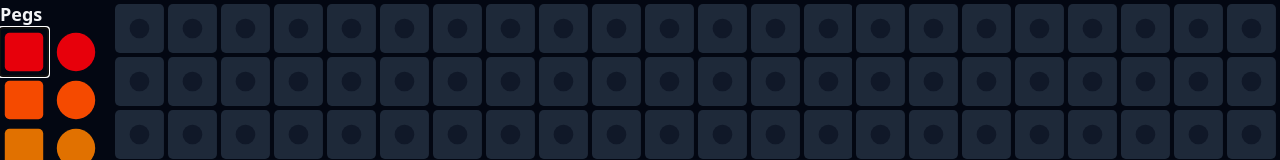
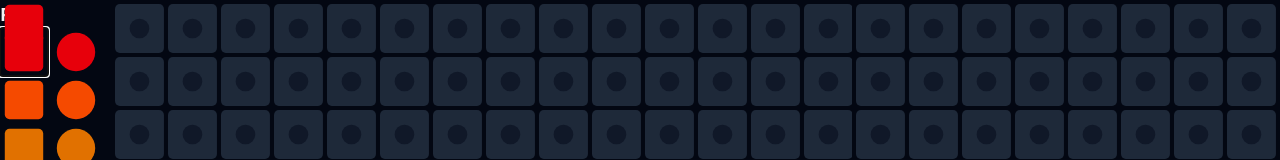
Before and after one commit to UCYT5040/peg-art, a SvelteKit app: page / in a window 1280 px wide. Both pictures are taken after a click on the button 24 px from the left and 52 px from the top of the page. Shown: the top 160 px of the page. Built offline with nearby package versions, Linux system fonts and the light colour scheme.

Commit message:
Add floating peg while dragging pegs

```diff
--- a/src/routes/+page.svelte
+++ b/src/routes/+page.svelte
@@ -43,11 +43,11 @@
 	let action: null | 'copy' | 'move' = $state(null);
 	let origin: null | number = $state(null); // -1 for library
 	let librarySelection: null | PegConfig = $state(null);
-
-	$inspect(librarySelection);
+	let selection: null | number = $state(null); // Represents the peghole under the mouse
+	let mousePosition: [number, number] = $state([0, 0]); // Actual mouse coordinates
 
 	function mouseDown(position: number, e: UIEvent) {
-		console.log('Mouse down')
+		console.log('Mouse down');
 		e = e as MouseEvent; // Probably a better way to do this (should be handled in PegHole???)
 		e.preventDefault();
 		origin = position;
@@ -63,7 +63,7 @@
 	}
 
 	function mouseUp(position: number, e: UIEvent) {
-		console.log('Mouse up')
+		console.log('Mouse up');
 		if (origin === null) return;
 		let source: PegConfig;
 		if (origin === -1) {
@@ -77,19 +77,35 @@
 		if (action == 'move') {
 			pegHoles[position] = source;
 			pegHoles[origin] = null;
+			pegHoles = pegHoles;
 		} else if (action == 'copy') {
-			pegHoles[position] = { ...source } as PegConfig;
+			pegHoles[position] = source;
+			pegHoles = pegHoles;
 		}
+		action = null;
+	}
 
+	function mouseoverFocus(position: number, e: UIEvent) {
+		selection = position;
+	}
+
+	function mouseoutBlur(position: number, e: UIEvent) {
+		selection = null;
 	}
 
 	function setLibrarySelection(selection: PegConfig) {
-		console.log('Set lib select')
 		librarySelection = selection;
 		action = 'copy';
 		origin = -1;
 	}
+
+	function mousemove(e: MouseEvent) {
+		mousePosition[0] = e.clientX;
+		mousePosition[1] = e.clientY;
+	}
 </script>
+
+<svelte:window onmousemove={mousemove} />
 
 <div class="flex h-screen w-full">
 	<div>
@@ -97,7 +113,14 @@
 		{#each pegLibrary as row (row)}
 			<div class="flex gap-1">
 				{#each row as peg (peg)}
-					<svg xmlns="http://www.w3.org/2000/svg" viewBox="0 0 100 100" class="h-12 w-12" role="button" tabindex="0" onmousedown={() => setLibrarySelection(peg)}>
+					<svg
+						xmlns="http://www.w3.org/2000/svg"
+						viewBox="0 0 100 100"
+						class="h-12 w-12"
+						role="button"
+						tabindex="0"
+						onmousedown={() => setLibrarySelection(peg)}
+					>
 						<Peg {peg} />
 					</svg>
 				{/each}
@@ -110,7 +133,28 @@
 		class="m-1 grid flex-1 grid-cols-[repeat(auto-fill,minmax(3rem,1fr))] justify-center gap-1"
 	>
 		{#each pegHoles as peg, index (index)}
-			<PegHole {peg} position={index} onmousedown={mouseDown} onmouseup={mouseUp} />
+			<PegHole
+				{peg}
+				position={index}
+				onmousedown={mouseDown}
+				onmouseup={mouseUp}
+				onmouseoverFocus={mouseoverFocus}
+				onmouseoutBlur={mouseoutBlur}
+			/>
 		{/each}
 	</div>
 </div>
+
+{#if action}
+    <!-- Possibly move this to the script? -->
+	{@const source = origin ? (origin === -1 ? librarySelection : pegHoles[origin]) : null}
+	{#if source}
+		<svg xmlns="http://www.w3.org/2000/svg"
+			class="pointer-events-none absolute w-12 h-12"
+			style="left: {mousePosition[0]}px; top: {mousePosition[1]}px;"
+			viewBox="0 0 100 100"
+		>
+			<Peg peg={source} />
+		</svg>
+	{/if}
+{/if}
```
